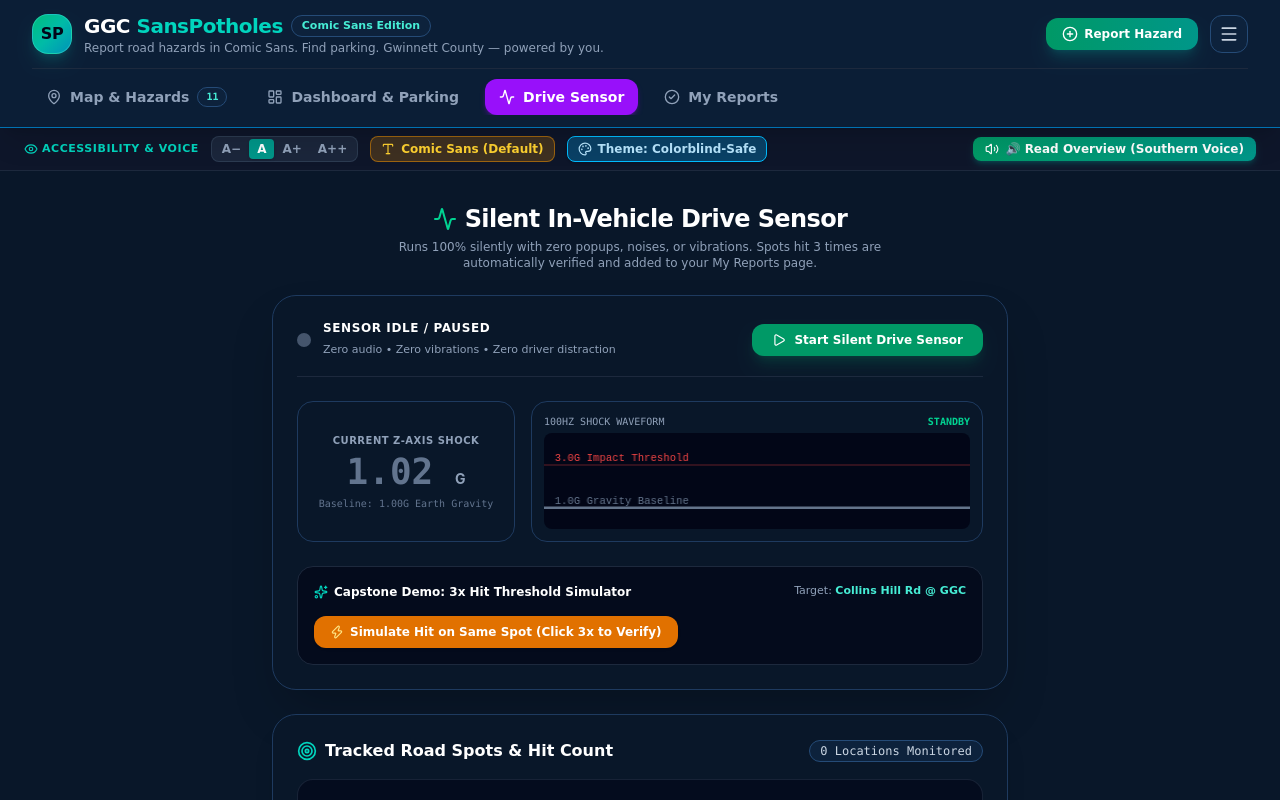
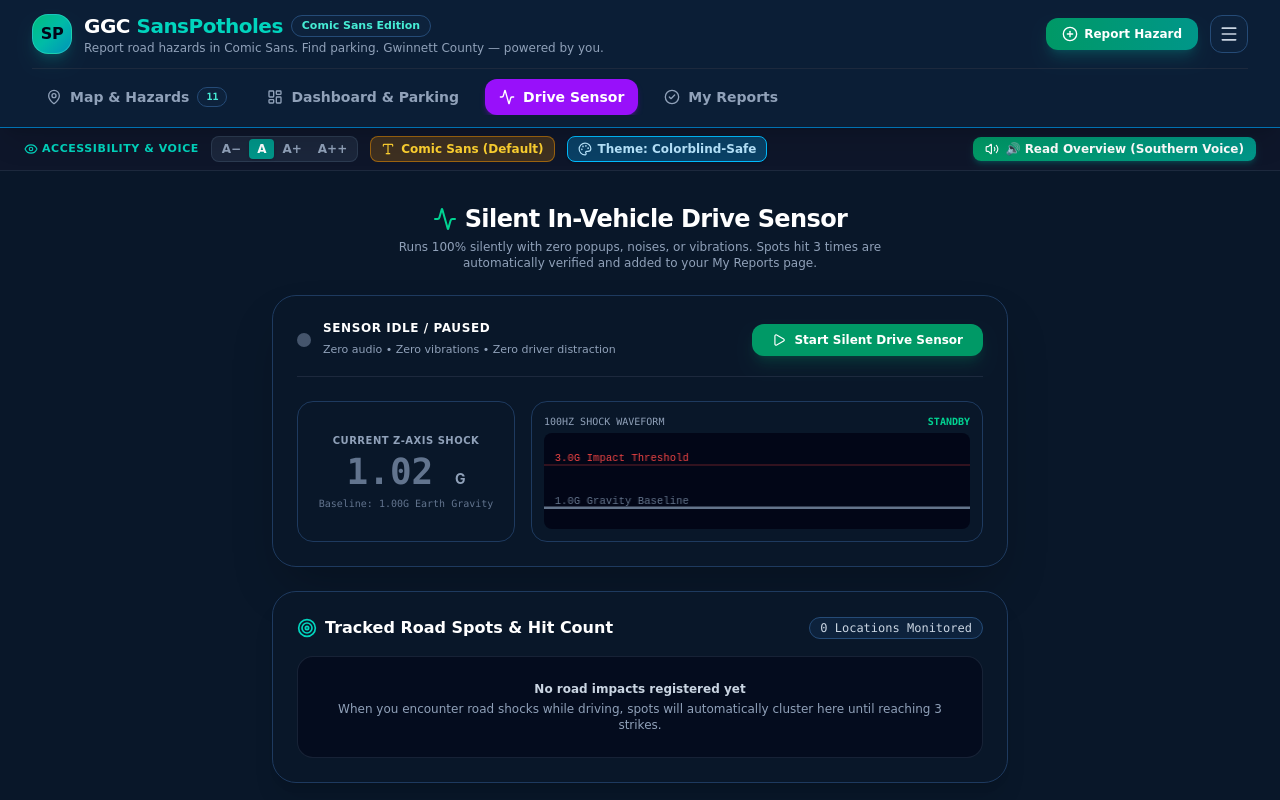
Before and after one commit to xserravalle/ggcpotholeapp, a React (Vite) app: page / in a window 1280 px wide. Both pictures are taken after a click on the button "Drive Sensor". Shown: the top 800 px of the page. Built offline with nearby package versions, Linux system fonts and the light colour scheme.

Commit message:
refactor(sensor): remove demo simulator and retain silent clustered tracking

```diff
--- a/src/components/sensor/DriveSensorView.tsx
+++ b/src/components/sensor/DriveSensorView.tsx
@@ -2,11 +2,9 @@ import React, { useState, useEffect, useRef } from 'react';
 import { canRecordImpact } from '../../services/impactCooldown';
 import {
   Activity,
-  Zap,
   Play,
   Pause,
   MapPin,
-  Sparkles,
   RotateCcw,
   Target
 } from 'lucide-react';
@@ -30,7 +28,6 @@ export const DriveSensorView: React.FC<DriveSensorViewProps> = ({
   const [liveG, setLiveG] = useState(1.02);
   const [peakG, setPeakG] = useState(1.02);
   const [recentSpike, setRecentSpike] = useState<number | null>(null);
-  const [simulatedSpike, setSimulatedSpike] = useState(1.0);
 
   // Tracked spots with 3x hit threshold
   const [trackedSpots, setTrackedSpots] = useState<TrackedHazardSpot[]>(() => loadTrackedSpots());
@@ -224,20 +221,6 @@ export const DriveSensorView: React.FC<DriveSensorViewProps> = ({
     }
   };
 
-  // Simulation handlers for class demo of 3x threshold
-  const fixedDemoLocation = {
-    lat: 33.9821,
-    lng: -84.0048,
-    road: 'Collins Hill Rd @ GGC Campus Entrance'
-  };
-
-  const handleSimulateDemoHit = () => {
-    const spike = parseFloat((6.8 + Math.random() * 1.8).toFixed(2));
-    setSimulatedSpike(spike);
-    setLiveG(spike);
-    silentlyRecordImpact(spike, fixedDemoLocation.lat, fixedDemoLocation.lng, fixedDemoLocation.road);
-  };
-
   const handleClearTrackedSpots = () => {
     setTrackedSpots([]);
     saveTrackedSpots([]);
@@ -259,12 +242,9 @@ export const DriveSensorView: React.FC<DriveSensorViewProps> = ({
 
       let newPoint = 1.0;
       if (isMonitoring) {
-        newPoint = 1.0 + Math.sin(time * 3) * 0.08 + Math.cos(time * 7) * 0.04;
-      }
-
-      if (simulatedSpike > 1.2) {
-        newPoint = simulatedSpike;
-        setSimulatedSpike(prev => Math.max(1.0, prev * 0.82));
+        newPoint = recentSpike
+          ? recentSpike
+          : 1.0 + Math.sin(time * 3) * 0.08 + Math.cos(time * 7) * 0.04;
       }
 
       points.shift();
@@ -318,7 +298,7 @@ export const DriveSensorView: React.FC<DriveSensorViewProps> = ({
 
     render();
     return () => cancelAnimationFrame(animId);
-  }, [isMonitoring, simulatedSpike]);
+  }, [isMonitoring, recentSpike]);
 
   useEffect(() => {
     return () => {
@@ -447,38 +427,6 @@ export const DriveSensorView: React.FC<DriveSensorViewProps> = ({
         </div>
 
         {/* Demo Simulation Controls for Capstone Presentation */}
-        <div className="bg-slate-950/70 border border-slate-800 rounded-2xl p-4 space-y-3">
-          <div className="flex items-center justify-between">
-            <span className="text-xs font-bold text-white flex items-center gap-1.5">
-              <Sparkles className="w-3.5 h-3.5 text-teal-400" />
-              <span>Capstone Demo: 3x Hit Threshold Simulator</span>
-            </span>
-            <span className="text-[11px] text-slate-400">
-              Target: <strong className="text-teal-300">Collins Hill Rd @ GGC</strong>
-            </span>
-          </div>
-
-          <div className="flex flex-wrap items-center gap-2 pt-1">
-            <button
-              onClick={handleSimulateDemoHit}
-              className="px-4 py-2 rounded-xl bg-amber-600 hover:bg-amber-500 text-white text-xs font-bold transition flex items-center gap-1.5 shadow active:scale-95"
-            >
-              <Zap className="w-3.5 h-3.5 text-amber-200" />
-              <span>Simulate Hit on Same Spot (Click 3x to Verify)</span>
-            </button>
-
-            {trackedSpots.length > 0 && (
-              <button
-                onClick={handleClearTrackedSpots}
-                className="px-3 py-2 rounded-xl bg-slate-800 hover:bg-slate-700 text-slate-400 text-xs font-semibold transition flex items-center gap-1"
-              >
-                <RotateCcw className="w-3 h-3" />
-                <span>Reset Demo Hits</span>
-              </button>
-            )}
-          </div>
-        </div>
-
       </div>
 
       {/* Currently Tracked Spots (3x Threshold Progress) */}
@@ -490,15 +438,27 @@ export const DriveSensorView: React.FC<DriveSensorViewProps> = ({
               Tracked Road Spots & Hit Count
             </h3>
           </div>
-          <span className="text-xs font-mono bg-slate-800 text-slate-300 px-2.5 py-0.5 rounded-full border border-slate-700">
-            {trackedSpots.length} Locations Monitored
-          </span>
+          <div className="flex items-center space-x-2">
+            <span className="text-xs font-mono bg-slate-800 text-slate-300 px-2.5 py-0.5 rounded-full border border-slate-700">
+              {trackedSpots.length} Locations Monitored
+            </span>
+            {trackedSpots.length > 0 && (
+              <button
+                onClick={handleClearTrackedSpots}
+                className="px-2.5 py-1 rounded-lg bg-slate-800 hover:bg-slate-700 text-slate-400 hover:text-rose-400 text-xs font-semibold transition flex items-center gap-1 border border-slate-700 active:scale-95"
+                title="Clear all tracked road locations"
+              >
+                <RotateCcw className="w-3 h-3" />
+                <span>Clear All</span>
+              </button>
+            )}
+          </div>
         </div>
 
         {trackedSpots.length === 0 ? (
           <div className="bg-slate-950/60 rounded-2xl p-6 text-center border border-slate-800/80 text-xs text-slate-400 space-y-1">
             <p className="font-semibold text-slate-300">No road impacts registered yet</p>
-            <p>When you strike road shocks while driving (or click the test button above), spots will cluster here until reaching 3 strikes.</p>
+            <p>When you encounter road shocks while driving, spots will automatically cluster here until reaching 3 strikes.</p>
           </div>
         ) : (
           <div className="space-y-3">
```
